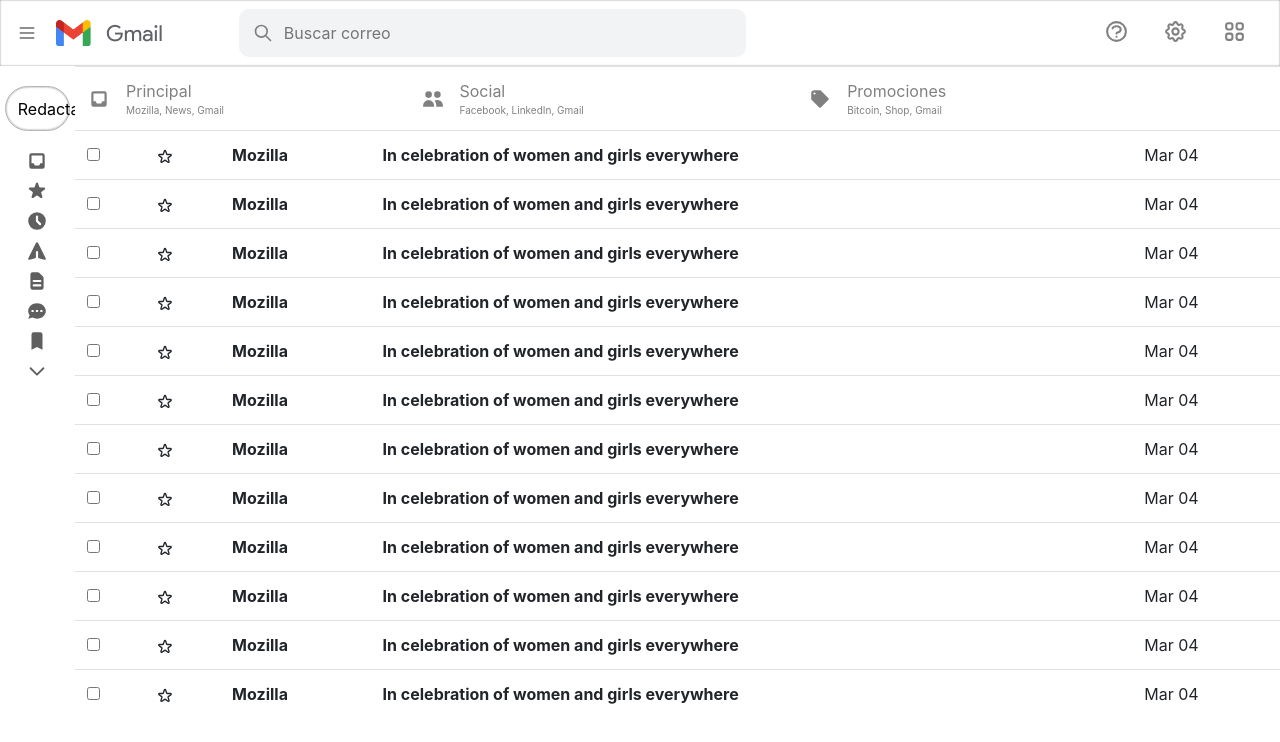
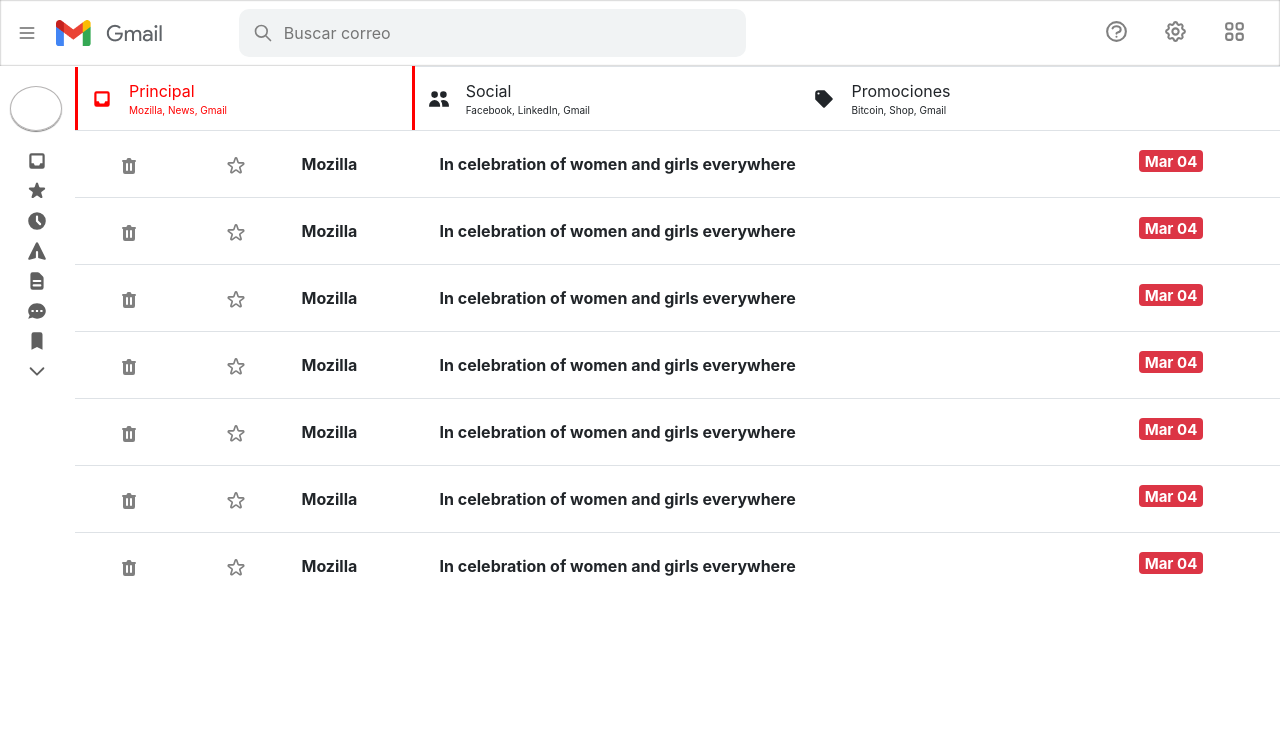
Before and after one commit to DynamicDevp/GmailCloneUI, a React (Create React App) app: page / in a window 1280 px wide. Shown: the top 742 px of the page. Built offline with nearby package versions, Linux system fonts and the light colour scheme.

Commit message:
Update Component's

```diff
--- a/src/App.js
+++ b/src/App.js
@@ -4,8 +4,11 @@ import Navibar from './Components/Navibar/Navibar'
 import Sidebar from './Components/Sidebar/Sidebar';
 import Table from './Components/Table/Table';
 import TableTop from './Components/Table/TableTop';
+import MailContext from './Context/MailContext';
+
 function App() {
   const[sidebar, setSidebar] = useState(false)
+  const[mail, setMail] = useState([])
   const ShowSidebar = () => (setSidebar(!sidebar))
   return (
     <div className="App">
@@ -13,7 +16,9 @@ function App() {
       <Sidebar Show = {sidebar}/>
       <div className = {sidebar ? "content active" : "content"}>
         <TableTop/>
-        <Table/>
+        <MailContext.Provider value = {[mail,setMail]}>
+          <Table/>
+        </MailContext.Provider>
       </div>
     </div>
   );
--- a/src/Assets/App.css
+++ b/src/Assets/App.css
@@ -118,17 +118,28 @@
 
 }
 .button-top{
-    width: 100%;
+    width: 80%;
+    margin-left: 5px;
     max-width: 145px;
     height: 45px;
-    border-radius: 25px !important;
+    border-radius: 60% !important;
     background-color: transparent !important;
     color: black !important;
     border-color: rgb(182, 180, 180) !important;
-    box-shadow: inset 0 0 2px 0 gray !important;
+    box-shadow: 0 1px 1px gray !important;
+    transition: all .5s ease !important;
+}
+.button-top.active{
+    border-radius: 40px !important;
+    width: 100% !important;
+    margin-left: 0;
 }
 
 /* Table */
+
+.table td{
+    vertical-align: middle !important;
+}
 
 .content.active{
     padding-left: 240px;
@@ -144,16 +155,56 @@
 .table-top{
     margin-bottom: 0 !important;
 }
+.content-top{
+    cursor: pointer;
+}
+
+.td-principal{
+    color: red !important;
+    border: 3px red solid !important;
+    border-top: 0 !important;
+    border-bottom: 0 !important;
+}
+.td-principal:hover{
+    background-color: #d4d3d3a4 !important;
+}
 .icon-top{
     margin: 0 16px;
     padding-top: .4em;
-    color: #808080;
 }
 .name-top {
     margin: 0 16px 0 0;
-    color: #808080;
 }
 .names-top {
     margin: 0;
     font-size: 10px;
 }
+
+.table-content:hover{
+    background-color: #f0efef5d !important;
+    cursor: pointer;
+    box-shadow: 5px 5px 5px rgb(206, 205, 205) !important;
+}
+
+.btn-actions{
+    background: transparent !important;
+    color: #808080 !important;
+    border-radius: 60px !important;
+    border-color: white !important;
+    padding: .5em !important;
+    width: 100% !important;
+}
+.btn-actions:hover{
+    background: #d1d1d1 !important;
+}
+.btn-star{
+    background: transparent !important;
+    color: #808080 !important;
+    border-radius: 60px !important;
+    border-color: white !important;
+    padding: .5em !important;
+    width: 100% !important;
+}
+.btn-star:hover{
+    background: #d1d1d1 !important;
+}
--- a/src/Components/Sidebar/Sidebar.js
+++ b/src/Components/Sidebar/Sidebar.js
@@ -5,7 +5,13 @@ export default function Sidebar(props) {
     return (
         <div className = {props.Show ? "sidebar active" : "sidebar"}>
             <div className = "sidebar-top">
-                <Button className = "button-top">Redactar</Button>
+                <Button className = {props.Show ? "button-top active" : "button-top"}>
+                    {props.Show ?
+                        "Redactar"
+                    :
+                        ""
+                    }
+                </Button>
             </div>
             <Nav className = "flex-column">
                 {
--- a/src/Components/Table/Table.js
+++ b/src/Components/Table/Table.js
@@ -1,18 +1,23 @@
-import React from 'react'
-import { Table , Row, Col } from 'react-bootstrap'
+import React, {useContext , useEffect}from 'react'
+import { Table, Button, Badge } from 'react-bootstrap'
+import MailContext from '../../Context/MailContext'
 import {TableData} from './TableData'
 export default function Tables() {
+    const [mail, setMail] = useContext(MailContext)
+    useEffect(() => {
+        setMail(TableData)
+    }, [])
     return (
             <Table>
                 {
-                    TableData.map(item  => (
-                        <tr>
-                            <td>{item.input}</td>
-                            <td>{item.icon}</td>
+                    mail.map((item,index)  => (
+                        <tr className = "table-content" key = {"tr" + index}>
+                            <td><Button className = "btn-actions">{item.action}</Button></td>
+                            <td><Button className = "btn-star">{item.icon}</Button></td>
                             <td><b>{item.name}</b></td>
                             <td><b>{item.description}</b></td>
                             <td></td>
-                            <td>{item.time}</td>
+                            <td><h5><Badge variant="danger">{item.time}</Badge></h5></td>
                         </tr>
                     ))
                 }
--- a/src/Components/Table/TableData.js
+++ b/src/Components/Table/TableData.js
@@ -1,89 +1,54 @@
-import {HiOutlineStar , HiInbox, HiUsers, HiTag} from 'react-icons/hi'
+import {HiOutlineStar , HiInbox, HiUsers, HiTag , HiTrash} from 'react-icons/hi'
 const TableData = [
     {
         name : "Mozilla",
-        icon : <HiOutlineStar/>,
+        icon : <HiOutlineStar size = "20"/>,
         description : "In celebration of women and girls everywhere",
         time : "Mar 04",
-        input : <input type = "checkbox"/>
+        action : <HiTrash size = "20"/>
     },
     {
         name : "Mozilla",
-        icon : <HiOutlineStar/>,
+        icon : <HiOutlineStar size = "20"/>,
         description : "In celebration of women and girls everywhere",
         time : "Mar 04",
-        input : <input type = "checkbox"/>
+        action : <HiTrash size = "20"/>
     },
     {
         name : "Mozilla",
-        icon : <HiOutlineStar/>,
+        icon : <HiOutlineStar size = "20"/>,
         description : "In celebration of women and girls everywhere",
         time : "Mar 04",
-        input : <input type = "checkbox"/>
+        action : <HiTrash size = "20"/>
     },
     {
         name : "Mozilla",
-        icon : <HiOutlineStar/>,
+        icon : <HiOutlineStar size = "20"/>,
         description : "In celebration of women and girls everywhere",
         time : "Mar 04",
-        input : <input type = "checkbox"/>
+        action : <HiTrash size = "20"/>
     },
     {
         name : "Mozilla",
-        icon : <HiOutlineStar/>,
+        icon : <HiOutlineStar size = "20"/>,
         description : "In celebration of women and girls everywhere",
         time : "Mar 04",
-        input : <input type = "checkbox"/>
+        action : <HiTrash size = "20"/>
     },
     {
         name : "Mozilla",
-        icon : <HiOutlineStar/>,
+        icon : <HiOutlineStar size = "20"/>,
         description : "In celebration of women and girls everywhere",
         time : "Mar 04",
-        input : <input type = "checkbox"/>
+        action : <HiTrash size = "20"/>
     },
     {
         name : "Mozilla",
-        icon : <HiOutlineStar/>,
+        icon : <HiOutlineStar size = "20"/>,
         description : "In celebration of women and girls everywhere",
         time : "Mar 04",
-        input : <input type = "checkbox"/>
+        action : <HiTrash size = "20"/>
     },
-    {
-        name : "Mozilla",
-        icon : <HiOutlineStar/>,
-        description : "In celebration of women and girls everywhere",
-        time : "Mar 04",
-        input : <input type = "checkbox"/>
-    },
-    {
-        name : "Mozilla",
-        icon : <HiOutlineStar/>,
-        description : "In celebration of women and girls everywhere",
-        time : "Mar 04",
-        input : <input type = "checkbox"/>
-    },
-    {
-        name : "Mozilla",
-        icon : <HiOutlineStar/>,
-        description : "In celebration of women and girls everywhere",
-        time : "Mar 04",
-        input : <input type = "checkbox"/>
-    },
-    {
-        name : "Mozilla",
-        icon : <HiOutlineStar/>,
-        description : "In celebration of women and girls everywhere",
-        time : "Mar 04",
-        input : <input type = "checkbox"/>
-    },
-    {
-        name : "Mozilla",
-        icon : <HiOutlineStar/>,
-        description : "In celebration of women and girls everywhere",
-        time : "Mar 04",
-        input : <input type = "checkbox"/>
-    }
 ]
 
 const TableTopData = [
--- /dev/null
+++ b/src/Context/MailContext.js
@@ -0,0 +1,5 @@
+import { createContext } from "react";
+
+const MailContext = createContext({})
+
+export default MailContext
```
